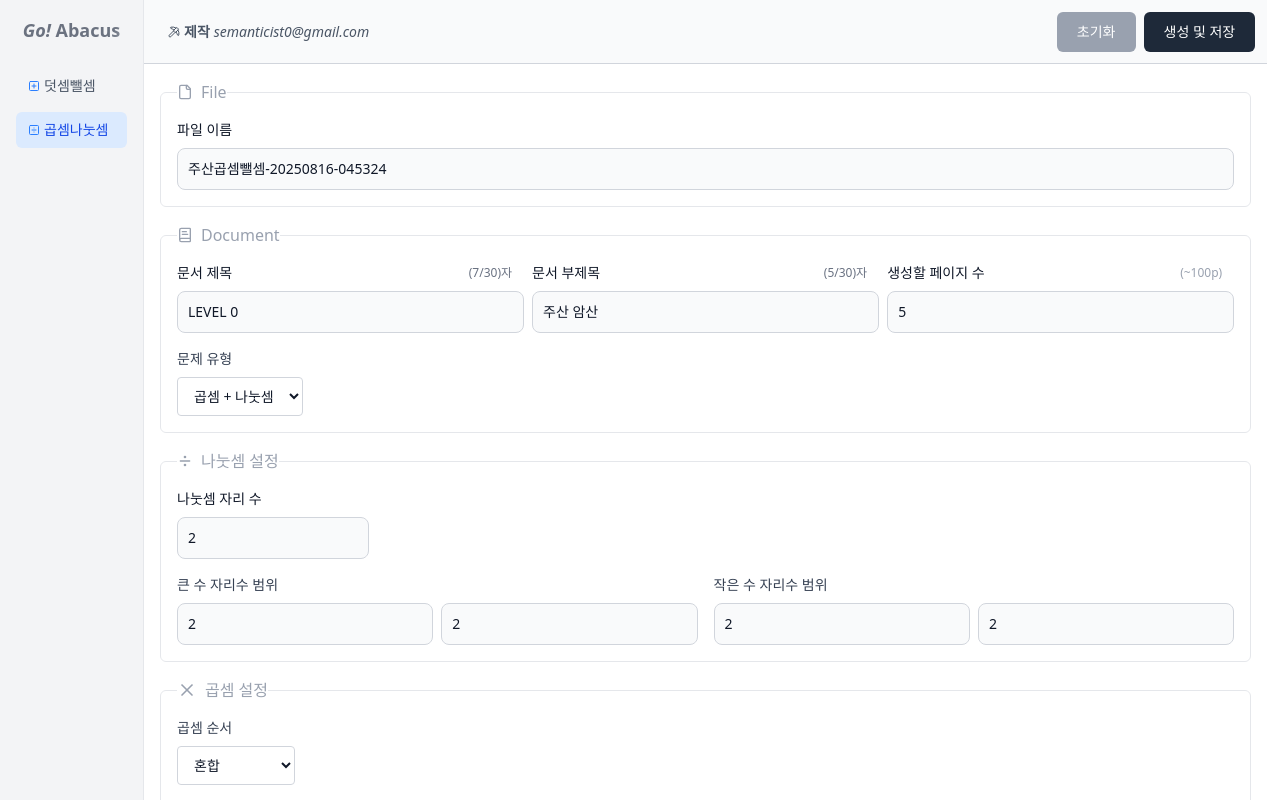
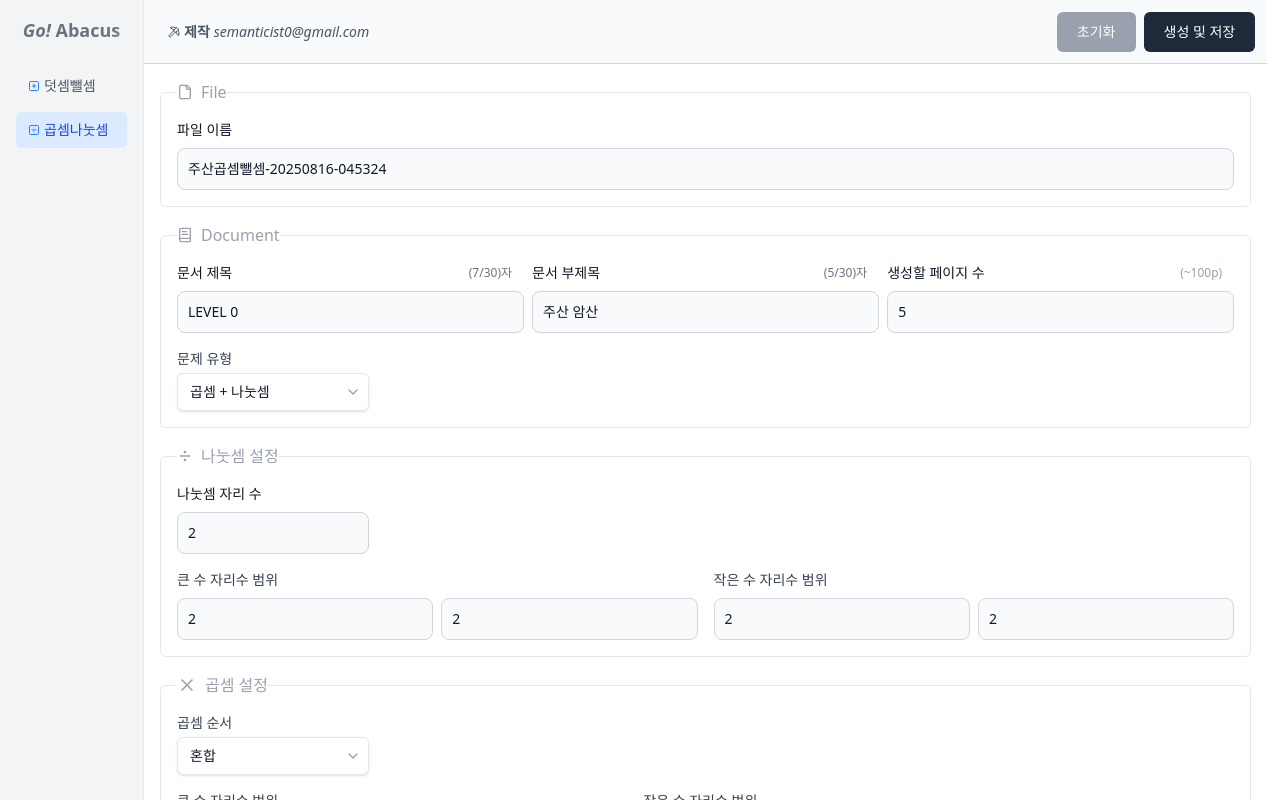
Before and after one commit to semanticist21/go-abacus, a React (Vite) app: page / in a window 1280 px wide. Both pictures are taken after a click on the button "곱셈나눗셈". Built offline with nearby package versions, Linux system fonts and the light colour scheme.

Commit message:
feat: add reusable Select component and replace native selects in multiply page

```diff
--- /dev/null
+++ b/src/components/ui/select.tsx
@@ -0,0 +1,31 @@
+import {ChevronDown} from 'lucide-react';
+import {SelectHTMLAttributes} from 'react';
+
+import {cn} from '@/util/cn';
+
+interface SelectProps extends SelectHTMLAttributes<HTMLSelectElement> {
+  label?: string;
+  containerClassName?: string;
+}
+
+const Select = ({label, containerClassName, className, children, ...props}: SelectProps) => {
+  return (
+    <div className={cn('flex flex-col gap-1', containerClassName)}>
+      {label && <label className="text-sm font-medium text-gray-700">{label}</label>}
+      <div className="relative">
+        <select
+          className={cn(
+            'w-full appearance-none rounded-md border border-gray-200 bg-white px-3 py-2 text-sm text-gray-900 shadow-sm transition-colors hover:border-gray-300 focus:border-blue-500 focus:outline-none focus:ring-1 focus:ring-blue-500',
+            className
+          )}
+          {...props}
+        >
+          {children}
+        </select>
+        <ChevronDown className="pointer-events-none absolute right-2 top-1/2 size-4 -translate-y-1/2 text-gray-400" />
+      </div>
+    </div>
+  );
+};
+
+export default Select;
--- a/src/pages/multiply/body.tsx
+++ b/src/pages/multiply/body.tsx
@@ -3,6 +3,7 @@ import {useMultiplyOptionStore} from '@/pages/multiply/store';
 import {BookText, DivideIcon, File, X} from 'lucide-react';
 import {Checkbox} from '../../components/ui/checkbox';
 import Input from '../../components/ui/input';
+import Select from '../../components/ui/select';
 
 const MultiplyBody = () => {
   const {options, setOptions} = useMultiplyOptionStore();
@@ -70,10 +71,9 @@ const MultiplyBody = () => {
           />
         </div>
         <div className="flex justify-start">
-          <div className="flex flex-col gap-2">
-            <label className="text-sm font-medium text-gray-700">문제 유형</label>
-            <select
-              className="rounded border border-gray-300 px-3 py-2 text-sm"
+          <Select
+            containerClassName="w-48"
+            label="문제 유형"
             value={options.generation_mode}
             onChange={(e) =>
               setOptions({generation_mode: e.target.value as 'divide' | 'multiply' | 'mix'})
@@ -82,8 +82,7 @@ const MultiplyBody = () => {
             <option value="mix">곱셈 + 나눗셈</option>
             <option value="multiply">곱셈만</option>
             <option value="divide">나눗셈만</option>
-            </select>
-          </div>
+          </Select>
         </div>
       </fieldset>
 
@@ -162,10 +161,9 @@ const MultiplyBody = () => {
         </legend>
 
         <div className="flex justify-start">
-          <div className="flex flex-col gap-2">
-            <label className="text-sm font-medium text-gray-700">곱셈 순서</label>
-            <select
-              className="rounded border border-gray-300 px-3 py-2 text-sm"
+          <Select
+            containerClassName="w-48"
+            label="곱셈 순서"
             value={options.multiply_order}
             onChange={(e) =>
               setOptions({
@@ -177,8 +175,7 @@ const MultiplyBody = () => {
             <option value="large_first">큰 수 먼저</option>
             <option value="small_first">작은 수 먼저</option>
             <option value="swap">교대로</option>
-            </select>
-          </div>
+          </Select>
         </div>
         <div className="flex items-center justify-between">
           <div className="grid flex-1 grid-cols-2 gap-4">
```
Lines whose indentation alone changed are shown as unchanged.
